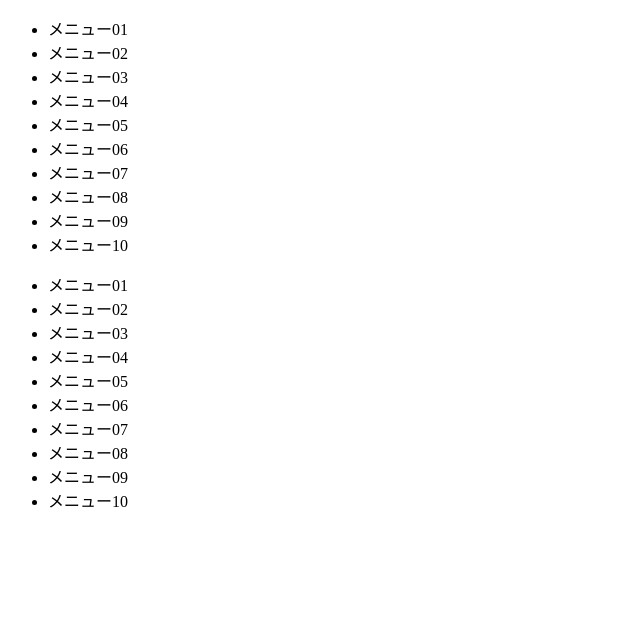
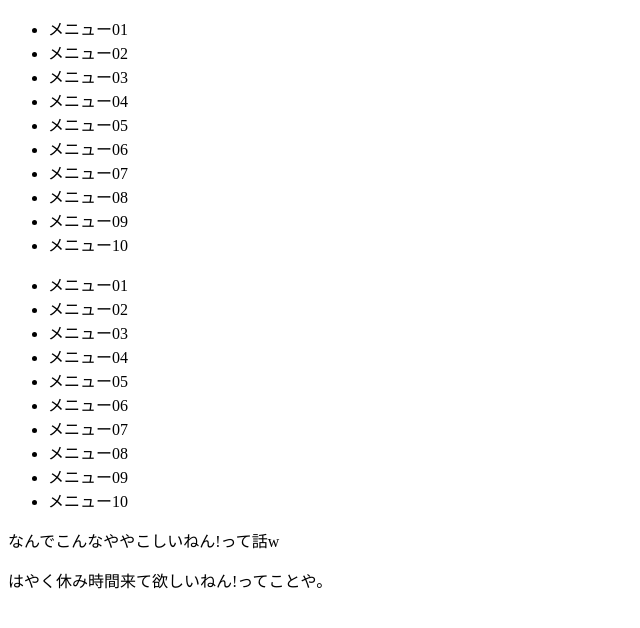
Before and after one commit to shizgoto/takaosan, a plain HTML site: page index.html in a window 1280 px wide. Shown: the whole page, without its empty margins (0-640 px from the left). Drawn offline with Linux system fonts and the light colour scheme.

Commit message:
[add]pタグ追加

```diff
--- a/index.html
+++ b/index.html
@@ -38,6 +38,9 @@
                     <li class="menu_item">メニュー10</li>
                 </ul>
     </div>
+
+    <p>なんでこんなややこしいねん!って話w</p>
+    <p>はやく休み時間来て欲しいねん!ってことや。</p>
 </body>
 
 </html>
```
